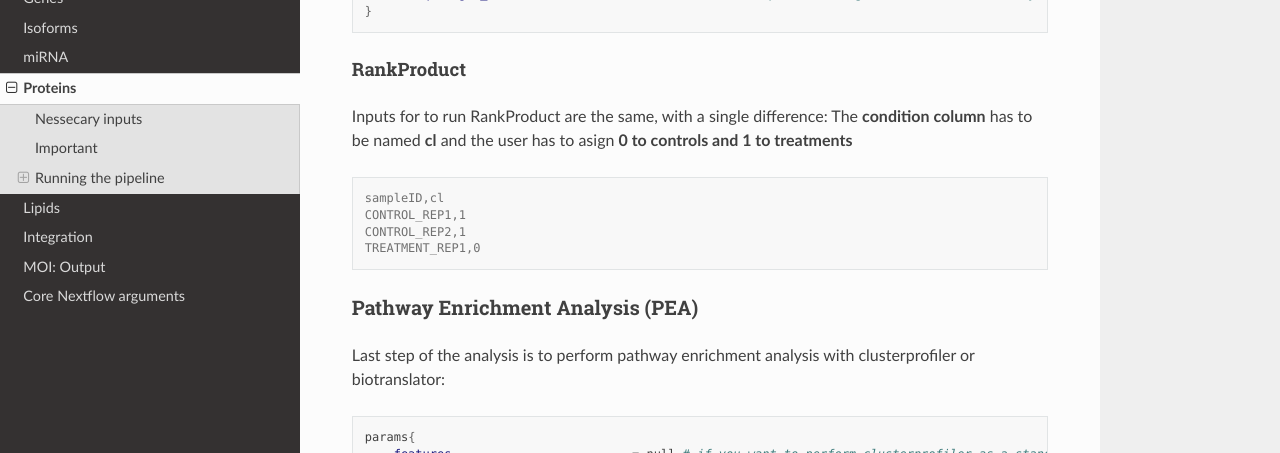
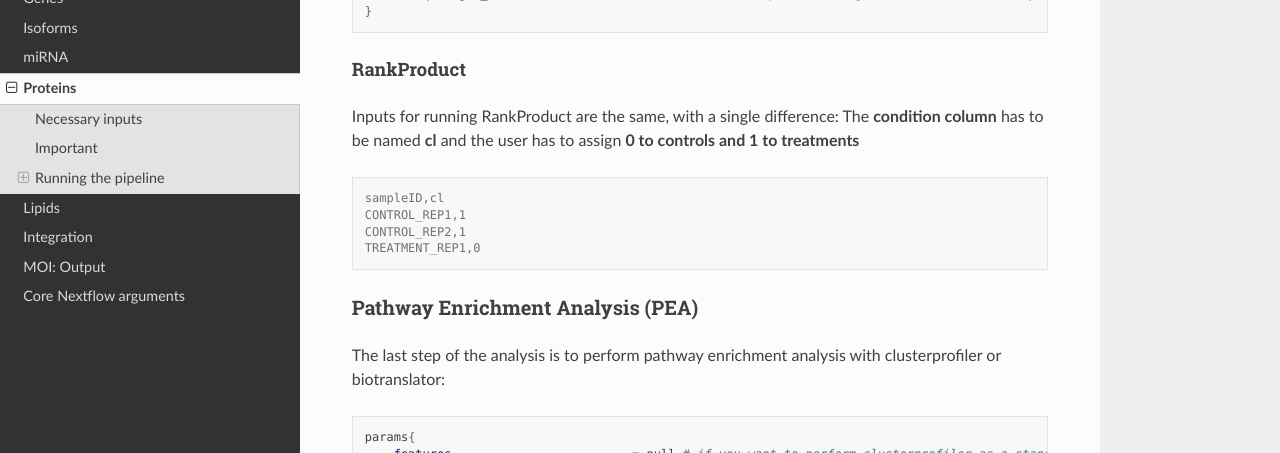
Before and after one commit to Bianca-Pasat/MOI, a Sphinx documentation site: the page built from docs/source/proteins.rst, in a window 1280 px wide and 900 px high, scrolled down 2205 px. Shown: the part 151-604 px from the top of the window. Built offline with Sphinx 7.4.7 and the Read the Docs theme 3.1.0, drawn with Linux system fonts in a browser that asks for light colours; pages that are not in the unit, such as notebooks, are missing from menus; some of the changed text lies outside the part shown.

Commit message:
Update proteins.rst

```diff
--- a/docs/source/proteins.rst
+++ b/docs/source/proteins.rst
@@ -2,7 +2,7 @@ Proteins
 ========
 
 
-Nessecary inputs
+Necessary inputs
 ----------------
 
 The pipeline has as input the `count
@@ -144,9 +144,9 @@ DESeq2
 RankProduct
 ~~~~~~~~~~~~~~~~~~~~~~~~~~~~~~~~~~~~~~~~~~~~~~~~~~~~
 
-Inputs for to run RankProduct are the same, with a single difference:
+Inputs for running RankProduct are the same, with a single difference:
 The **condition column** has to be named **cl** and the user has to
-asign **0 to controls and 1 to treatments**
+assign **0 to controls and 1 to treatments**
 
 .. code:: console
 
@@ -158,7 +158,7 @@ asign **0 to controls and 1 to treatments**
 Pathway Enrichment Analysis (PEA)
 ^^^^^^^^^^^^^^^^^^^^^^^^^^^^^^^^^
 
-Last step of the analysis is to perform pathway enrichment analysis with
+The last step of the analysis is to perform pathway enrichment analysis with
 clusterprofiler or biotranslator:
 
 .. code:: bash
```
